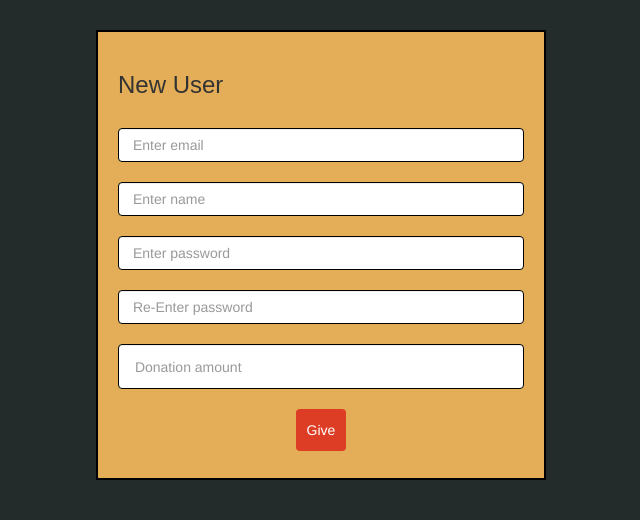
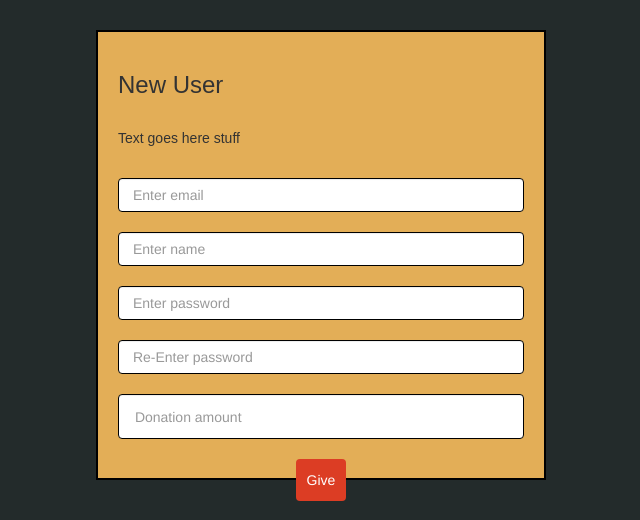
Before and after one commit to gmaurer/mastersofcode1, a PHP site: page / in a window 1280 px wide. Shown: the part 50-570 px from the top of the page, without its empty margins (319-959 px from the left). Run offline with PHP 8.4, Linux system fonts and the light colour scheme; some libraries are stand-ins or nearby versions.

Commit message:
text style

```diff
--- a/www/index.php
+++ b/www/index.php
@@ -269,6 +269,8 @@
 
             <h3 class="headerstuff" >New User</h3>
             <br>
+            <p class="headerstuff"> Text goes here stuff</p>
+            <br>
 
             <input  type="email" class="form-control form-control1" name="email" id="email" placeholder=" Enter email">
             <br>
```
